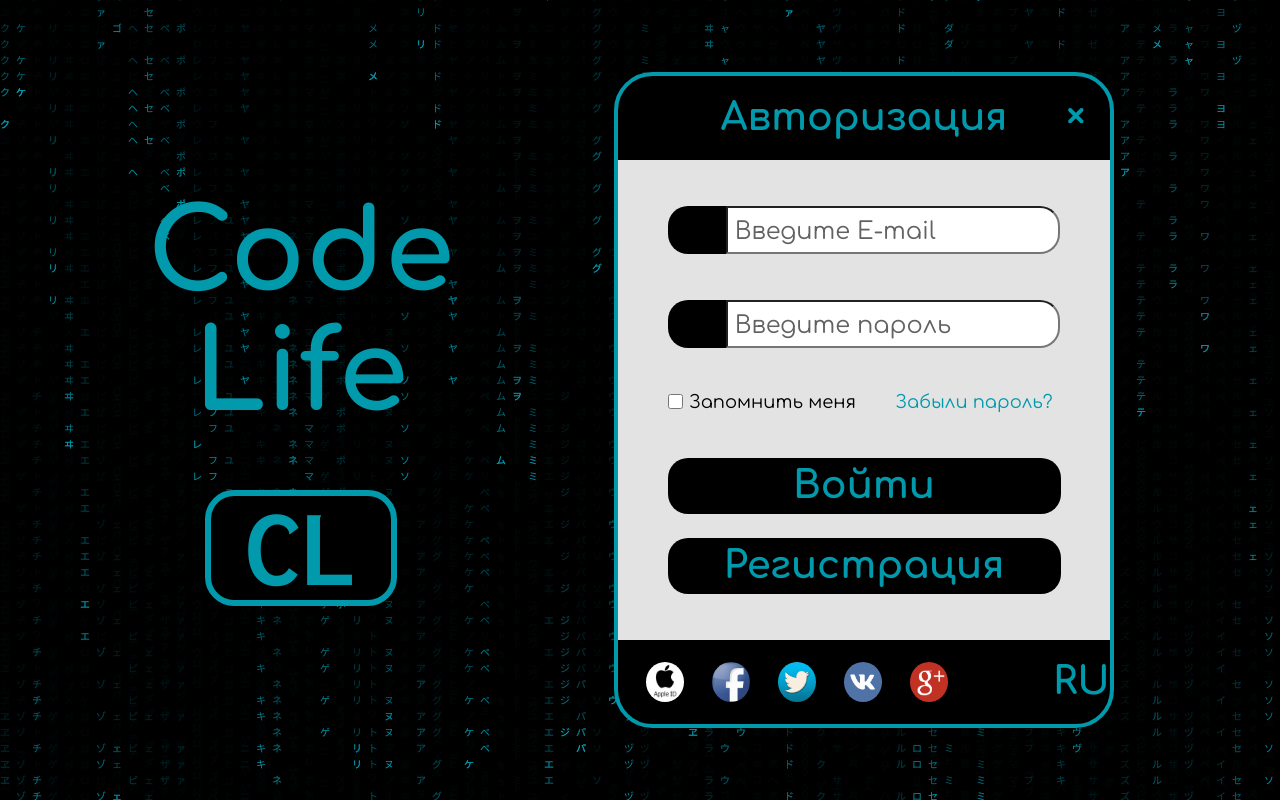
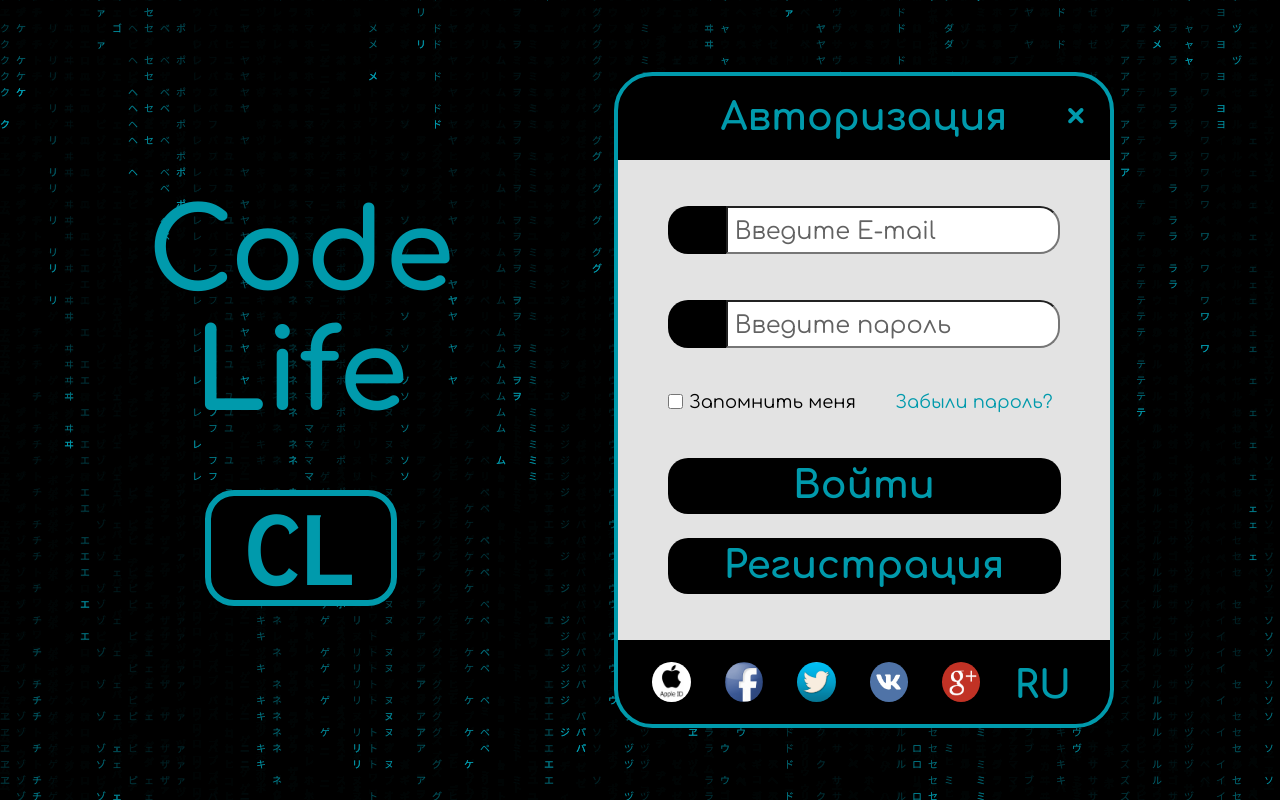
Before and after one commit to Alex-Voinov/CodeLife, a React (Create React App) app in the folder main-app/: page /authorization in a window 1280 px wide. Built offline with nearby package versions, Linux system fonts and the light colour scheme.

Commit message:
Многочисленные фиксы

```diff
--- a/main-app/src/pages/authorization_page/AuthorizationForm.jsx
+++ b/main-app/src/pages/authorization_page/AuthorizationForm.jsx
@@ -1,7 +1,7 @@
 import React from 'react'
 import './style.css';
 import DesignButton from '../../components/UI/Buttons/ButtonA/AuthButton';
-const AuthorizationForm = ({switchFunc}) => {
+const AuthorizationForm = ({switchFunc, sAuth}) => {
     return (
         <form>
             <div className="input_with_logo">
@@ -23,7 +23,7 @@ const AuthorizationForm = ({switchFunc}) => {
                 <a href="#">Забыли пароль?</a>
             </div>
             <div id="buttons_container">
-                <DesignButton>
+                <DesignButton onClick={sAuth}>
                     Войти
                 </DesignButton>
                 <DesignButton onClick={switchFunc}>
--- a/main-app/src/pages/authorization_page/AuthorizationPage.jsx
+++ b/main-app/src/pages/authorization_page/AuthorizationPage.jsx
@@ -5,10 +5,15 @@ import CircularIconPanel from '../../components/Decorations/CircularIconPanel/Ci
 import CompanyLogo from '../../components/Decorations/CL_logo/CompanyLogo';
 import AuthorizationForm from './AuthorizationForm';
 import RegistrationForm from './RegistrationForm';
+import {useNavigate } from 'react-router-dom';
+import generateFunctionTransfer from '../../utils/animatedBacground';
 
 const AuthorizationPage = () => {
 
-    let [registrationMode, setRegistrationMode] = useState(false);
+    const [registrationMode, setRegistrationMode] = useState(false);
+
+    const history = useNavigate();
+    const [goMain, goLC] = generateFunctionTransfer(history, ['/','/personal_account'])
 
     const switchMode = (e) => {
         console.log(registrationMode);
@@ -41,16 +46,16 @@ const AuthorizationPage = () => {
                 </div>
                 <div id="authorization_form">
                     <div id="authorization_form_title">
-                        {registrationMode? 'Регистарция': 'Авторизация'} <span className="clickable" id="form_close">&times;</span>{' '}
+                        {registrationMode? 'Регистарция': 'Авторизация'} <span className="clickable" onClick={goMain} id="form_close">&times;</span>
                     </div>
                     {
                         registrationMode
-                        ? <RegistrationForm switchFunc={switchMode}/>
-                        : <AuthorizationForm switchFunc={switchMode} />
+                        ? <RegistrationForm switchFunc={switchMode} sAuth={goLC}/>
+                        : <AuthorizationForm switchFunc={switchMode} sAuth={goLC}/>
                     }
-                    <div id="authorization_form_footer">
+                    <div className="authorization_form_footer">
                         <CircularIconPanel dataIcons={dataIcons} styleIcons={{width: '3vw', height:' 5vh'}}/>
-                        <div className="clickable" id="lang_selecter">
+                        <div className="clickable lang_selecter">
                             RU
                         </div>
                     </div>
--- a/main-app/src/pages/authorization_page/RegistrationForm.jsx
+++ b/main-app/src/pages/authorization_page/RegistrationForm.jsx
@@ -2,7 +2,7 @@ import React from 'react'
 import './style.css';
 import DesignButton from '../../components/UI/Buttons/ButtonA/AuthButton';
 
-const RegistrationForm = ({switchFunc}) => {
+const RegistrationForm = ({switchFunc, sAuth}) => {
     return (
         <form>
             <div className="input_with_logo">
@@ -24,7 +24,7 @@ const RegistrationForm = ({switchFunc}) => {
                 <a href="#">Забыли пароль?</a>
             </div>
             <div id="buttons_container">
-                <DesignButton>
+                <DesignButton onClick={sAuth}>
                     Создать аккаунт
                 </DesignButton>
                 <DesignButton onClick={switchFunc}>
--- a/main-app/src/pages/authorization_page/style.css
+++ b/main-app/src/pages/authorization_page/style.css
@@ -193,7 +193,7 @@
 
 
 
-#authorization_form_footer {
+.authorization_form_footer {
     width: 100%;
     background-color: black;
     height: var(--authorization_form_footer_height);
@@ -207,6 +207,7 @@
     display: flex;
     align-items: center;
     box-sizing: border-box;
+    justify-content: center;
 }
 
 .social_logo {
@@ -232,24 +233,16 @@
     width: min(5.6vh, 2.8vw);
 }
 
-#logo_facebook,
-#logo_google,
-#logo_vk,
-#logo_tweter,
-#logo_apple{
-    background-size: cover;
-    width: 1.2em;
-    height: 1.2em;
-}
 
-#lang_selecter {
+.lang_selecter {
     font-family: 'Comfortaa';
     font-style: normal;
     font-weight: 700;
     font-size: min(5vh, 3vw);
     line-height: min(5vh, 3vw);
     color: var(--main_color);
-    margin-left: 6vw;
+    margin-right: 3vw;
+    padding-top: 1vh;
 }
 
 #checkbox{
```
